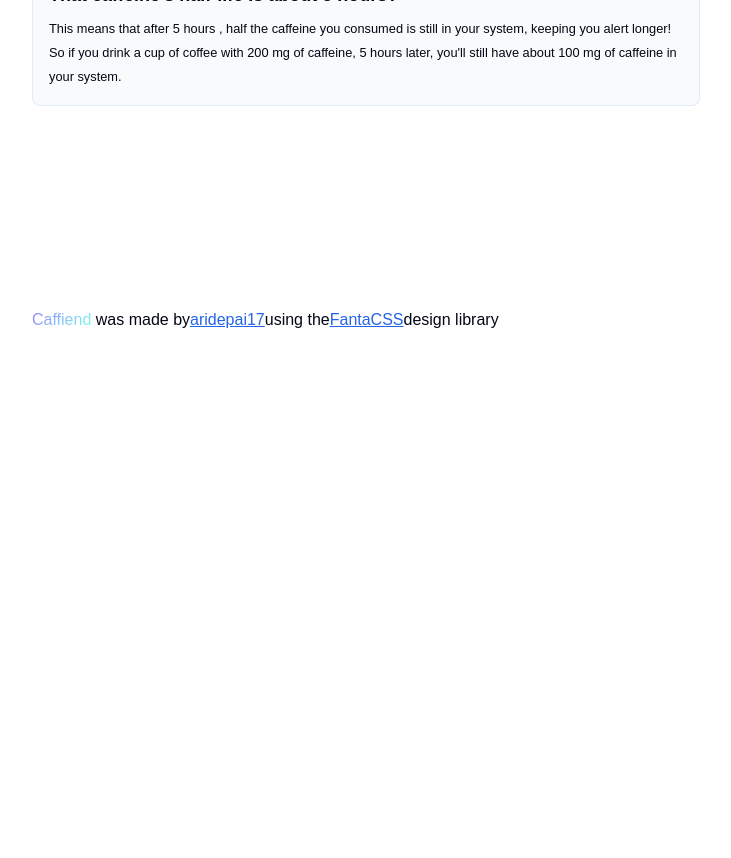
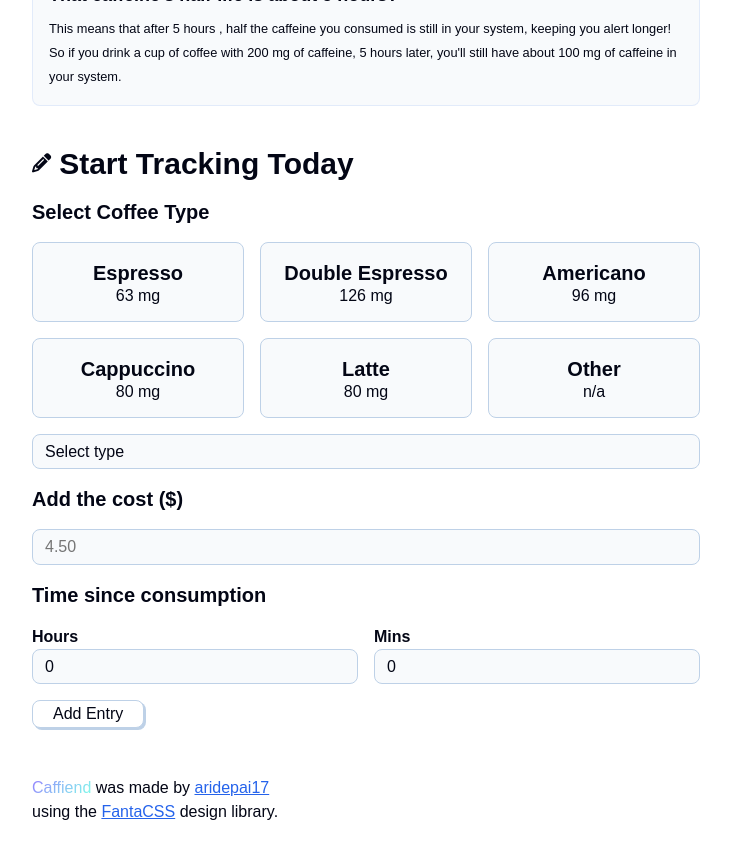
Before and after one commit to aridepai17/CAFFIEND, a React (Vite) app in the folder caffiend/: page / in a window 1280 px wide. Shown: the part 420-1278 px from the top of the page, without its empty margins (274-1005 px from the left). Before the commit the page ends 800 px from the top, so only its background shows below. Built offline with nearby package versions, Linux system fonts and the light colour scheme; a web font is replaced by a local one.

Commit message:
CoffeeForm.jsx updated

```diff
--- a/caffiend/src/components/CoffeeForm.jsx
+++ b/caffiend/src/components/CoffeeForm.jsx
@@ -1,7 +1,65 @@
+import { coffeeOptions } from '../utils/index.js'
+
 export default function CoffeeForm() {
     return (
         <>
-
+            <div className='section-header'>
+            <i className='fa-solid fa-pencil'/>
+                <h2>Start Tracking Today</h2>
+            </div>
+            <h4>Select Coffee Type</h4>
+            <div className='coffee-grid'>
+                {coffeeOptions.slice(0,5).map((option, optionIndex) => {
+                    return (
+                        <button className='button-card' key={optionIndex}>
+                            <h4>{option.name}</h4>
+                            <p>{option.caffeine} mg</p>
+                        </button>
+                    )
+                })}
+                <button className='button-card'>
+                    <h4>Other</h4>
+                    <p>n/a</p>
+                </button>
+            </div>
+            <select id="coffee-list" name="coffee-list">
+                <option value={null}>Select type</option>
+                {coffeeOptions.map((option, optionIndex) => {
+                    return (
+                        <option value={option.name} key={optionIndex}>
+                            {option.name} ({option.caffeine}mg)
+                        </option>
+                    )
+                })}
+            </select>
+            <h4>Add the cost ($) </h4>
+            <input className='w-full' type='number' placeholder='4.50' />
+            <h4>Time since consumption</h4>
+            <div className='time-entry'>
+                <div>
+                    <h6>Hours</h6>
+                    <select id="hours-select">
+                        {[0,1,2,3,4,5,6,7,8,9,10,11,12,13,14,15,16,17,18,19,20,21,22,23].map((hour, hourIndex) => {
+                            return (
+                                <option key={hourIndex} value={hour}>{hour}</option>
+                            )
+                        })}
+                    </select>
+                </div>
+                <div>
+                    <h6>Mins</h6>
+                    <select id="mins-select">
+                        {[0,5,10,15,30, 45].map((min, minIndex) => {
+                            return (
+                                <option key={minIndex} value={min}>{min}</option>
+                            )
+                        })}
+                    </select>
+                </div>
+            </div>
+            <button>
+                <p>Add Entry</p>
+            </button>
         </>
     )
 }
--- a/caffiend/src/components/Hero.jsx
+++ b/caffiend/src/components/Hero.jsx
@@ -11,7 +11,7 @@
         </h3>
         <p>✅ Tracking every coffee</p>
         <p>✅ Measuring your blood caffeine levels</p>
-        <p>✅ costing and quantifying your addiction</p>
+        <p>✅ Costing and quantifying your addiction</p>
       </div>
       <div className="card info-card">
         <div>
--- a/caffiend/src/components/Layout.jsx
+++ b/caffiend/src/components/Layout.jsx
@@ -17,15 +17,23 @@
   const footer = (
     <footer>
       <p>
-        <span className="text-gradient">Caffiend</span> was made by
-        <a target="_blank" href="https://github.com/aridepai17">
+        <span className="text-gradient">Caffiend</span> was made by{" "}
+        <a
+          target="_blank"
+          href="https://github.com/aridepai17"
+          rel="noopener noreferrer"
+        >
           aridepai17
-        </a>
-        using the
-        <a href="https://www.fantacss.smoljames.com" target="_blank">
+        </a>{" "} <br />
+        using the{" "}
+        <a
+          href="https://www.fantacss.smoljames.com"
+          target="_blank"
+          rel="noopener noreferrer"
+        >
           FantaCSS
-        </a>
-        design library
+        </a>{" "}
+        design library.
       </p>
     </footer>
   );
```
